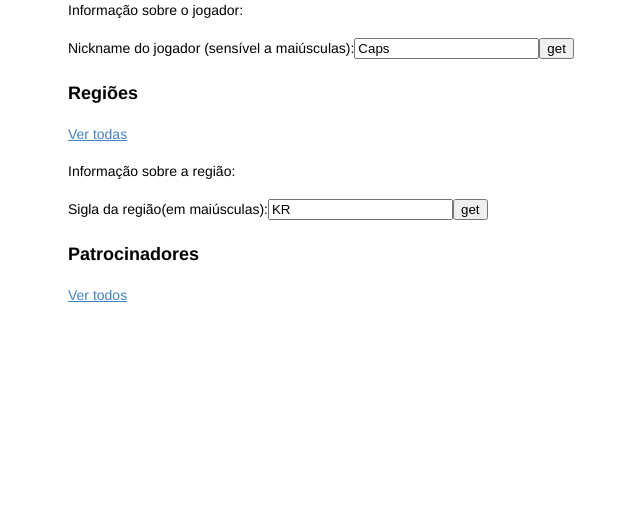
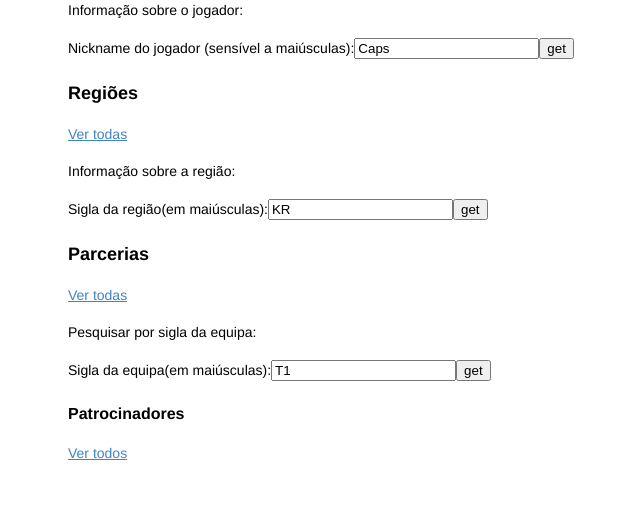
Before and after one commit to barbara-s-neto/BaseDados, a Flask app: template templates/index.html in a window 1280 px wide. Shown: the part 921-1430 px from the top of the page, without its empty margins (145-785 px from the left). Before the commit the page ends 1223 px from the top, so only its background shows below. Run offline with Flask 3, Linux system fonts and the light colour scheme; the template is opened without the code that fills it, so the values that code supplies are empty.

Commit message:
acabei index.html

```diff
--- a/app.py
+++ b/app.py
@@ -35,10 +35,11 @@ def list_equipas():
       ''').fetchall()
     return render_template('equipas-list.html', equipas=equipas)
 
-#eu vi ate aqui
+@APP.route('/equipas/<expr>/')
+def get_equipa(expr):
 
-@APP.route('/movies/<int:id>/')
-def get_movie(id):
+  #eu vi ate aqui
+
   movie = db.execute(
       '''
       SELECT MovieId, Title, Year, Duration
--- a/templates/index.html
+++ b/templates/index.html
@@ -86,8 +86,19 @@ database. The application is built using
 </form>
 </p>
 
-<h3>Patrocinadores</h3>
+<h3>Parcerias</h3>
+<p>
+  <a href="/parcerias">Ver todas</a>
+</p>
+<p>Pesquisar por sigla da equipa:
+  <form name="gid" action="javascript:window.open('/parcerias/'+document.forms['gid'].elements['id'].value,'_self')">
+     Sigla da equipa(em maiúsculas):<input value="T1" name="id" type="text"/><input type="submit" value="get"/>
+  </form>
+  </p>
+
+<h4>Patrocinadores</h4>
 <p>
    <a href="/patrocinadores">Ver todos</a>
 </p>
+
 {% endblock %}
```
